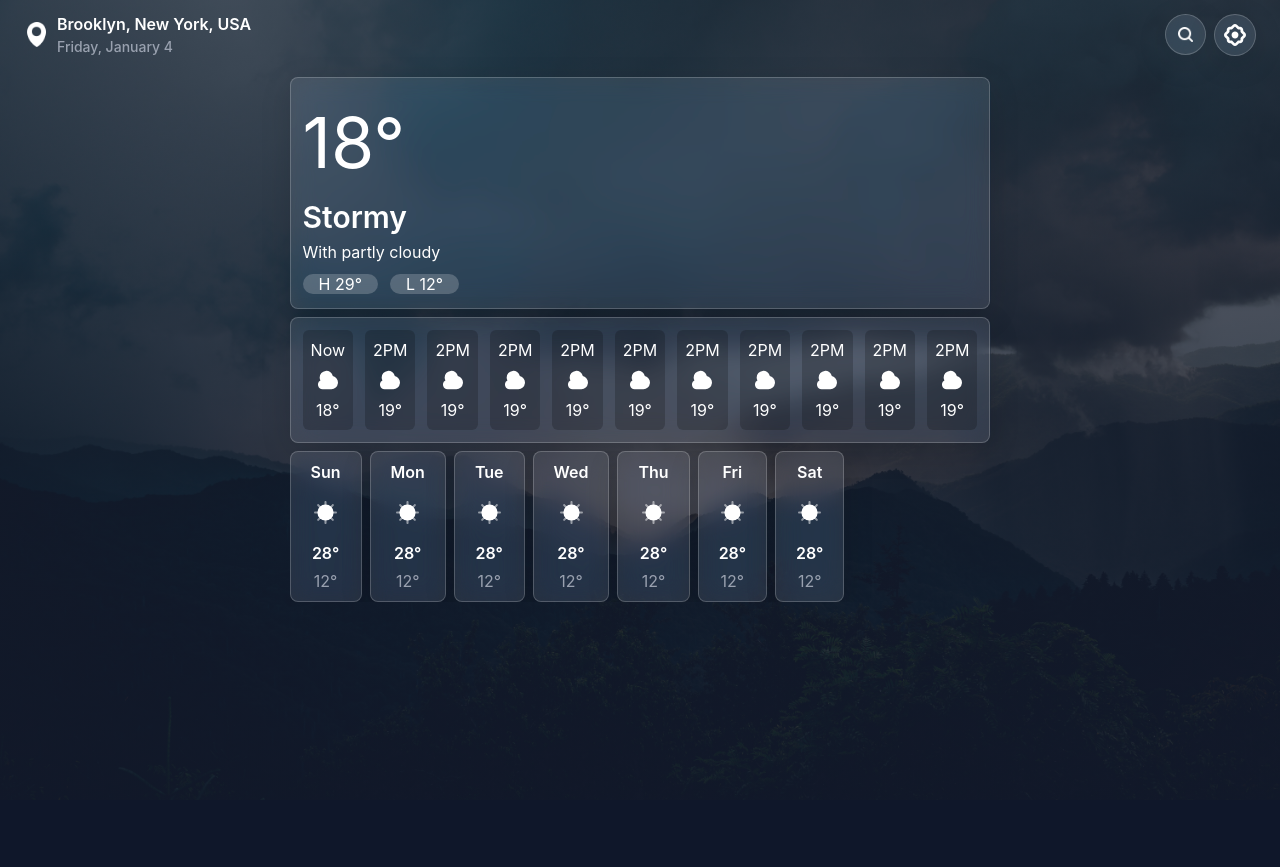
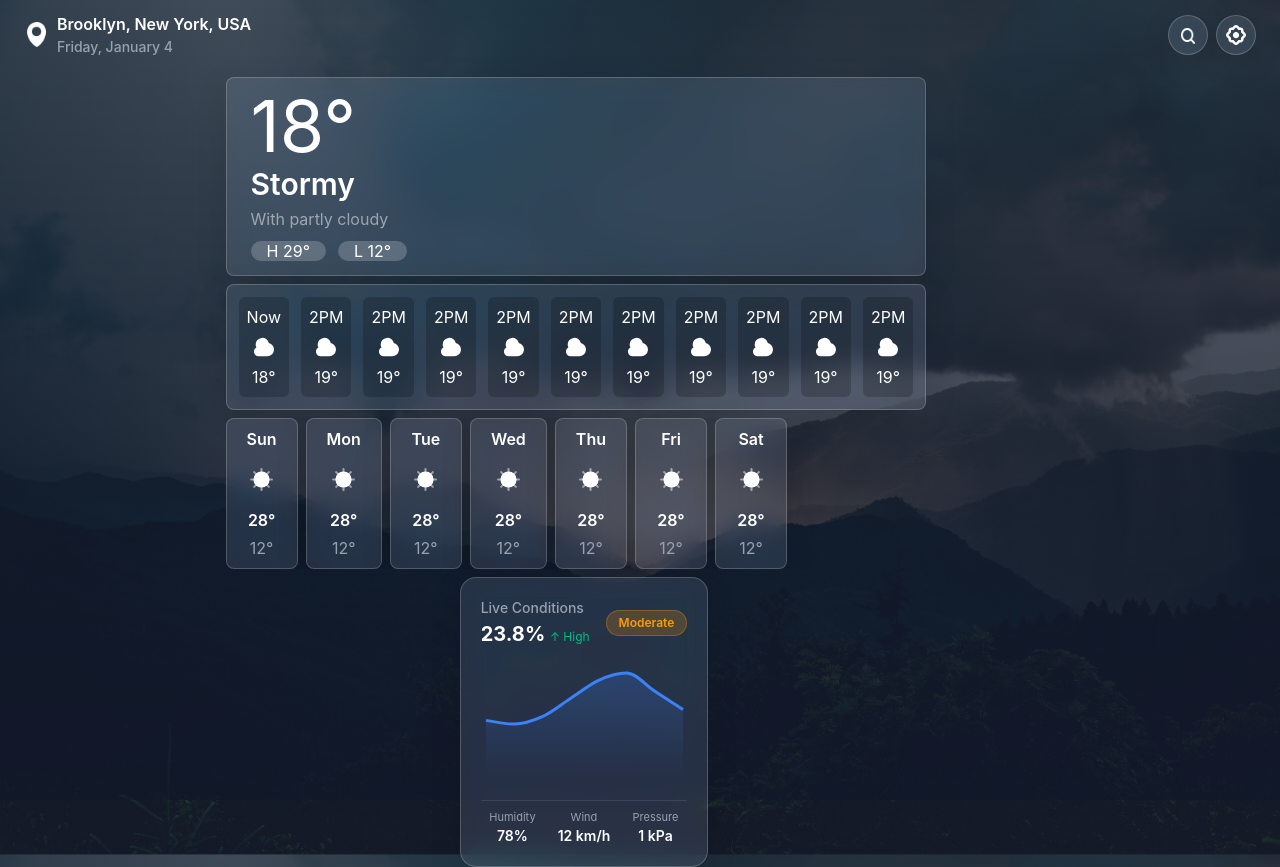
Before and after one commit to SabirLahbib-dev/Weather-Web-App, a React (Vite) app: page / in a window 1280 px wide. Before the commit the page ends 800 px from the top, so only its background shows below. Built offline with nearby package versions, Linux system fonts and the light colour scheme.

Commit message:
Create LiveConditionsCard component using recharts library

```diff
--- a/package.json
+++ b/package.json
@@ -13,6 +13,7 @@
     "@tailwindcss/vite": "^4.3.3",
     "react": "^19.2.8",
     "react-dom": "^19.2.8",
+    "recharts": "^3.10.1",
     "tailwindcss": "^4.3.3"
   },
   "devDependencies": {
--- a/src/App.jsx
+++ b/src/App.jsx
@@ -2,27 +2,34 @@ import { Header } from "./components/Header";
 import { HeroWeatherCard } from "./components/HeroWeatherCard";
 import { HourlyForecast } from "./components/HourlyForecast";
 import { WeeklyForecast } from "./components/WeeklyForecast";
+import { LiveConditionsCard } from "./components/LiveConditionsCard";
 import "./App.css";
 
 function App() {
   return (
     <>
       <Header />
-      <div className="min-[690px]:flex min-[690px]:items-center min-[690px]:justify-center">
+      <div className="min-[690px]:flex min-[690px]:items-center min-[690px]:justify-center flex flex-col w-full max-w-6xl max-auto min-[690px]min-w-0 min-w-0">
         <div>
           <HeroWeatherCard />
           <HourlyForecast />
           <WeeklyForecast />
         </div>
-        {/* ├── HeroWeatherCard.jsx
-        ├── HourlyForecast.jsx
-        ├── WeeklyForecast.jsx
-        ├── LiveConditionsCard.jsx
-        ├── RecentSearches.jsx
-        └── WindMapCard.jsx */}
+        <div>
+          <LiveConditionsCard />
+        </div>
       </div>
     </>
   );
 }
 
 export default App;
+
+{
+  /* ├── HeroWeatherCard.jsx
+        ├── HourlyForecast.jsx
+        ├── WeeklyForecast.jsx
+        ├── LiveConditionsCard.jsx
+        ├── RecentSearches.jsx
+        └── WindMapCard.jsx */
+}
--- a/src/components/Header.jsx
+++ b/src/components/Header.jsx
@@ -14,9 +14,9 @@ export const Header = () => {
 
   return (
     <>
-      <header className="flex items-center justify-between py-3 px-6 relative z-50">
+      <header className="flex items-center justify-between py-3 px-3 sm:px-6 relative z-50">
         {/* Location Header */}
-        <div className="flex gap-2 items-center">
+        <div className="flex gap-2 items-center min-w-0 shrink-0 truncate">
           <img
             src={locationIcon}
             width={25}
@@ -34,21 +34,21 @@ export const Header = () => {
         </div>
 
         {/* Action Buttons */}
-        <div className="flex items-center gap-2">
+        <div className="flex items-center gap-2 shrink-0">
           <button
-            className="dark:glass dark:glass-hover p-3 rounded-full glass-light glass-light-hover cursor-pointer"
+            className="dark:glass dark:glass-hover p-3 shrink-0 rounded-full glass-light glass-light-hover cursor-pointer size-10"
             onClick={() => setIsSearchbarOpen(true)}
           >
             <img
               src={searchIcon}
               width={15}
               alt="search"
-              className="dark:invert transition-all"
+              className="dark:invert shrink-0 w-4 h-4"
             />
           </button>
 
           <button
-            className="transition-all flex items-center justify-center dark:glass dark:glass-hover p-[9px] rounded-full glass-light glass-light-hover cursor-pointer"
+            className="transition-all flex items-center justify-center dark:glass dark:glass-hover p-[9px] rounded-full glass-light glass-light-hover cursor-pointer shrink-0 size-10"
             onClick={() => setIsDarkMode((current) => !current)}
           >
             <img
@@ -61,7 +61,7 @@ export const Header = () => {
 
         {/* Search Modal Container */}
         <div
-          className={`h-fit fixed top-16 left-0 gap-0 right-0 flex flex-col items-center justify-center z-50  ${
+          className={`h-fit fixed top-16 left-0 gap-0 right-0 flex flex-col items-center justify-center shrink-0 z-50  ${
             isSearchbarOpen ? "display-initial" : "display-hidden"
           }`}
         >
@@ -71,13 +71,13 @@ export const Header = () => {
               src={searchIcon}
               width={18}
               alt="search icon"
-              className="dark:invert invert-0"
+              className="dark:invert invert-0 shrink-0"
             />
             <input
               type="text"
               name="countries"
               placeholder="Search country..."
-              className="outline-none h-full w-full bg-transparent dark:text-white text-slate-800 placeholder-gray-500"
+              className="outline-none h-full w-full bg-transparent dark:text-white text-slate-800 placeholder-gray-500 min-w-0"
               onKeyDown={(e) => {
                 if (e.key === "Escape") {
                   setIsSearchbarOpen(false);
--- a/src/components/HeroWeatherCard.jsx
+++ b/src/components/HeroWeatherCard.jsx
@@ -1,9 +1,9 @@
 export const HeroWeatherCard = () => {
   return (
-    <section className="dark:glass glass-light m-2 rounded-lg p-3">
-      <h1 className="text-[70px]">18°</h1>
+    <section className="dark:glass glass-light m-2 rounded-lg pl-6 py-3 flex flex-wrap flex-col">
+      <h1 className="text-5xl sm:text-7xl">18°</h1>
       <p className="text-[30px] font-semibold">Stormy</p>
-      <p className="">With partly cloudy</p>
+      <p className="text-white/50">With partly cloudy</p>
       <div className="mt-2">
         <span className="mr-3 dark:bg-white/20 bg-white/50 px-4 py-0 rounded-full">
           H 29°
--- /dev/null
+++ b/src/components/LiveConditionsCard.jsx
@@ -0,0 +1,94 @@
+import { AreaChart, Area, ResponsiveContainer, Tooltip } from "recharts";
+
+// 1. Fixed Mock Data (24h Values)
+const mockData = [
+  { time: "00:00", temp: 15 },
+  { time: "03:00", temp: 14 },
+  { time: "06:00", temp: 16 },
+  { time: "09:00", temp: 21 },
+  { time: "12:00", temp: 26 },
+  { time: "15:00", temp: 28 },
+  { time: "18:00", temp: 23 },
+  { time: "21:00", temp: 18 },
+];
+
+export function LiveConditionsCard() {
+  return (
+    <section className="dark:glass glass-light p-5 rounded-2xl flex-1 flex flex-col gap-4 mx-2 min-w-0 w-full">
+
+      {/* Header Info */}
+      <div className="flex justify-between items-center">
+        <div>
+          <h3 className="text-sm font-medium text-slate-500 dark:text-gray-400">
+            Live Conditions
+          </h3>
+          <p className="text-xl font-bold text-slate-800 dark:text-white mt-0.5">
+            23.8% <span className="text-xs font-normal text-emerald-500">↑ High</span>
+          </p>
+        </div>
+
+        {/* Status Badge */}
+        <span className="px-3 py-1 rounded-full text-xs font-semibold bg-amber-500/20 text-amber-500 border border-amber-500/30">
+          Moderate
+        </span>
+      </div>
+
+      {/* 2. Smooth Recharts Area Graph */}
+      <div className="w-full h-28 my-1">
+        <ResponsiveContainer width="100%" height="100%">
+          <AreaChart data={mockData}>
+            <defs>
+              {/* Blue Gradient for Fill Effect */}
+              <linearGradient id="chartGradient" x1="0" y1="0" x2="0" y2="1">
+                <stop offset="0%" stopColor="#3b82f6" stopOpacity={0.4} />
+                <stop offset="100%" stopColor="#3b82f6" stopOpacity={0} />
+              </linearGradient>
+            </defs>
+
+            {/* Custom Tooltip on Hover */}
+            <Tooltip
+              content={({ active, payload }) => {
+                if (active && payload && payload.length) {
+                  return (
+                    <div className="dark:glass glass-light px-2.5 py-1 rounded-lg text-xs font-semibold dark:text-white text-slate-800 shadow-md">
+                      {`${payload[0].value}°C`}
+                    </div>
+                  );
+                }
+                return null;
+              }}
+            />
+
+            {/* Area Line */}
+            <Area
+              type="monotone"
+              dataKey="temp"
+              stroke="#3b82f6"
+              strokeWidth={3}
+              fill="url(#chartGradient)"
+              dot={false}
+              activeDot={{ r: 6, fill: "#3b82f6", stroke: "#ffffff", strokeWidth: 2 }}
+            />
+          </AreaChart>
+        </ResponsiveContainer>
+      </div>
+
+      {/* Bottom Metrics Bar */}
+      <div className="grid grid-cols-3 gap-2 pt-2 border-t border-gray-200 dark:border-white/10 text-center">
+        <div>
+          <p className="text-[11px] text-gray-500 dark:text-gray-400">Humidity</p>
+          <p className="text-sm font-semibold dark:text-white text-slate-800">78%</p>
+        </div>
+        <div>
+          <p className="text-[11px] text-gray-500 dark:text-gray-400">Wind</p>
+          <p className="text-sm font-semibold dark:text-white text-slate-800">12 km/h</p>
+        </div>
+        <div>
+          <p className="text-[11px] text-gray-500 dark:text-gray-400">Pressure</p>
+          <p className="text-sm font-semibold dark:text-white text-slate-800">1 kPa</p>
+        </div>
+      </div>
+
+    </section>
+  );
+}
--- a/src/components/WeeklyForecast.jsx
+++ b/src/components/WeeklyForecast.jsx
@@ -1,8 +1,8 @@
 export const WeeklyForecast = () => {
   return (
-    <section className="flex flex-row m-2 gap-2 overflow-y-auto scrollbar-none">
+    <section className="flex flex-row m-2 gap-2 overflow-x-auto scrollbar-none shrink-0">
       {/* day weather */}
-      <div className="flex flex-col items-center justify-center gap-1 dark:glass glass-light py-2 px-5 rounded-lg">
+      <div className="flex flex-col items-center justify-center gap-1 dark:glass glass-light py-2 px-5 rounded-lg min-w-[72px]">
         <p className="font-semibold ">Sun</p>
         <img
           src="src/assets/icons/sun.svg"
@@ -14,7 +14,7 @@ export const WeeklyForecast = () => {
         <p className="dark:text-gray-400 text-gray-900">12°</p>
       </div>
       {/* day weather */}
-      <div className="flex flex-col items-center justify-center gap-1 dark:glass glass-light py-2 px-5 rounded-lg">
+      <div className="flex flex-col items-center justify-center gap-1 dark:glass glass-light py-2 px-5 rounded-lg min-w-[72px]">
         <p className="font-semibold ">Mon</p>
         <img
           src="src/assets/icons/sun.svg"
@@ -26,7 +26,7 @@ export const WeeklyForecast = () => {
         <p className="dark:text-gray-400 text-gray-900">12°</p>
       </div>
       {/* day weather */}
-      <div className="flex flex-col items-center justify-center gap-1 dark:glass glass-light py-2 px-5 rounded-lg">
+      <div className="flex flex-col items-center justify-center gap-1 dark:glass glass-light py-2 px-5 rounded-lg min-w-[72px]">
         <p className="font-semibold ">Tue</p>
         <img
           src="src/assets/icons/sun.svg"
@@ -38,7 +38,7 @@ export const WeeklyForecast = () => {
         <p className="dark:text-gray-400 text-gray-900">12°</p>
       </div>
       {/* day weather */}
-      <div className="flex flex-col items-center justify-center gap-1 dark:glass glass-light py-2 px-5 rounded-lg">
+      <div className="flex flex-col items-center justify-center gap-1 dark:glass glass-light py-2 px-5 rounded-lg min-w-[72px]">
         <p className="font-semibold ">Wed</p>
         <img
           src="src/assets/icons/sun.svg"
@@ -50,7 +50,7 @@ export const WeeklyForecast = () => {
         <p className="dark:text-gray-400 text-gray-900">12°</p>
       </div>
       {/* day weather */}
-      <div className="flex flex-col items-center justify-center gap-1 dark:glass glass-light py-2 px-5 rounded-lg">
+      <div className="flex flex-col items-center justify-center gap-1 dark:glass glass-light py-2 px-5 rounded-lg min-w-[72px]">
         <p className="font-semibold ">Thu</p>
         <img
           src="src/assets/icons/sun.svg"
@@ -62,7 +62,7 @@ export const WeeklyForecast = () => {
         <p className="dark:text-gray-400 text-gray-900">12°</p>
       </div>
       {/* day weather */}
-      <div className="flex flex-col items-center justify-center gap-1 dark:glass glass-light py-2 px-5 rounded-lg">
+      <div className="flex flex-col items-center justify-center gap-1 dark:glass glass-light py-2 px-5 rounded-lg min-w-[72px]">
         <p className="font-semibold ">Fri</p>
         <img
           src="src/assets/icons/sun.svg"
@@ -74,7 +74,7 @@ export const WeeklyForecast = () => {
         <p className="dark:text-gray-400 text-gray-900">12°</p>
       </div>
       {/* day weather */}
-      <div className="flex flex-col items-center justify-center gap-1 dark:glass glass-light py-2 px-5 rounded-lg">
+      <div className="flex flex-col items-center justify-center gap-1 dark:glass glass-light py-2 px-5 rounded-lg min-w-[72px]">
         <p className="font-semibold ">Sat</p>
         <img
           src="src/assets/icons/sun.svg"
```
Also changed, not shown: 1 other file (tests, documents, lock files or other folders).
